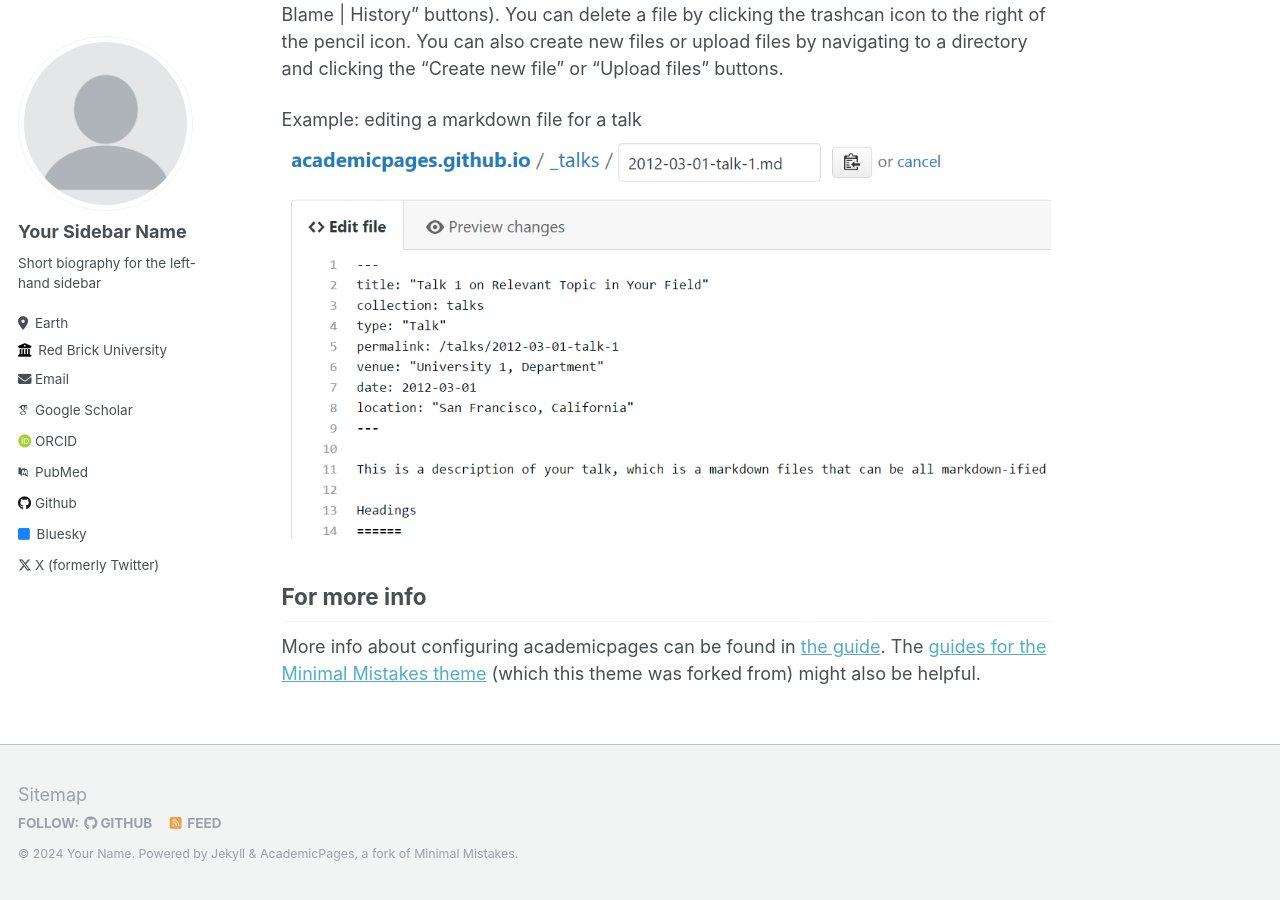
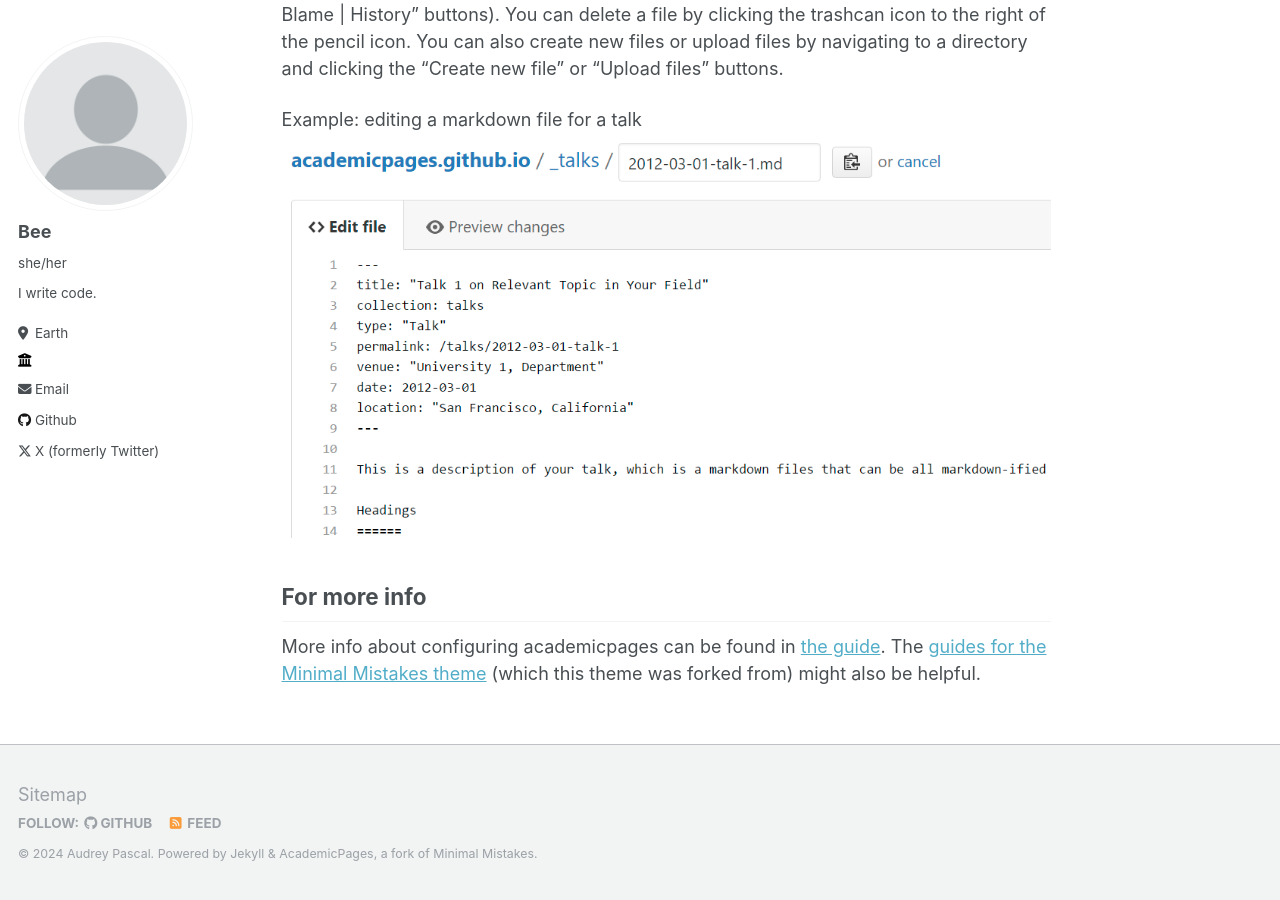
Before and after one commit to padlocks/padlocks.github.io, a Jekyll site: the page built from _pages/about.md, in a window 1280 px wide and 900 px high, scrolled down 2463 px. Built offline with Jekyll 4.4.1, drawn with Linux system fonts in a browser that asks for light colours; some web fonts are replaced; some of the changed text lies outside the part shown.

Commit message:
Update _config.yml

```diff
--- a/_config.yml
+++ b/_config.yml
@@ -8,13 +8,13 @@
 
 # Basic Site Settings
 locale                   : "en-US"
-title                    : "Your Name / Site Title"
+title                    : "Bee"
 title_separator          : "-"
-name                     : &name "Your Name"
-description              : &description "personal description"
-url                      : https://academicpages.github.io # the base hostname & protocol for your site e.g. "https://mmistakes.github.io"
+name                     : &name "Audrey Pascal"
+description              : &description "Software Developer"
+url                      : https://padlocks.github.io # the base hostname & protocol for your site e.g. "https://mmistakes.github.io"
 baseurl                  : "" # the subpath of your site, e.g. "/blog"
-repository               : "academicpages/academicpages.github.io"
+repository               : "padlocks/padlocks.github.io"
 
 # Site Author - The following control what appear as part of the author content on the side bar.
 #               If a field is blank the icon and link will not appear, otherwise it will be shown.
@@ -22,32 +22,32 @@ repository               : "academicpages/academicpages.github.io"
 author:
   # Biographic information
   avatar           : "profile.png"
-  name             : "Your Sidebar Name"
-  pronouns         : # example: "she/her"
-  bio              : "Short biography for the left-hand sidebar"
+  name             : "Bee"
+  pronouns         : "she/her" # example: "she/her"
+  bio              : "I write code."
   location         : "Earth"
-  employer         : "Red Brick University"
+  employer         : ""
   uri              : # URL
-  email            : "none@example.org"
+  email            : "pascalyoung03@gmail.com"
 
   # Academic websites
   arxiv            : # URL - Update with the correct link to your profile
-  googlescholar    : "https://scholar.google.com/citations?user=PS_CX0AAAAAJ"
+  googlescholar    : #
   impactstory      : # URL
-  orcid            : "http://orcid.org/yourorcidurl"
-  pubmed           : "https://www.ncbi.nlm.nih.gov/pubmed/?term=john+snow"
+  orcid            : #
+  pubmed           : #
   researchgate     : # URL
 
   # Repositories and software development
   bitbucket        : # Username - Update with your username on the site
   codepen          : # Username
   dribbble         : # Username
-  github           : "academicpages"
+  github           : "padlocks"
   kaggle           : # Username
   stackoverflow    : # User number or user number and name (i.e., use "1" or "1/jeff-atwood")
 
   # Social media
-  bluesky          : "bsky.app" # Replace this with you Bluesky username
+  bluesky          : # "bsky.app" # Replace this with you Bluesky username
   facebook         : # Username
   flickr           : # Username
   foursquare       : # Username
@@ -64,7 +64,7 @@ author:
   steam            : # Username
   telegram         : # URL
   tumblr           : # Username
-  twitter          : "UniofOxford"  # Replace this with your X / Twitter handle
+  twitter          : "WeDoBeeVibing"  # Replace this with your X / Twitter handle
   vine             : # Username
   weibo            : # Username
   wikipedia        : # Username
```
